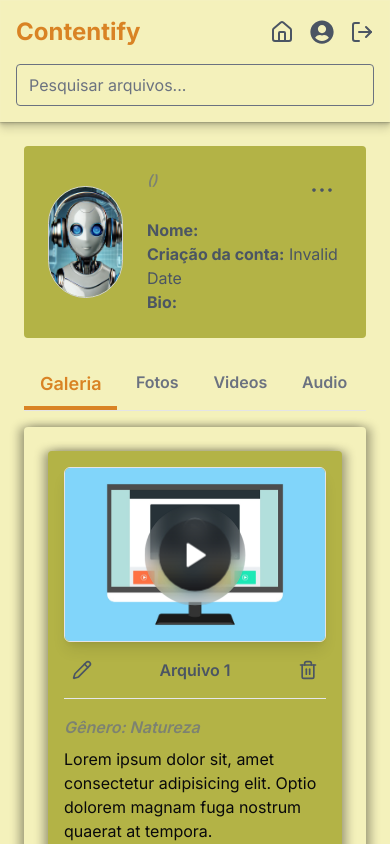
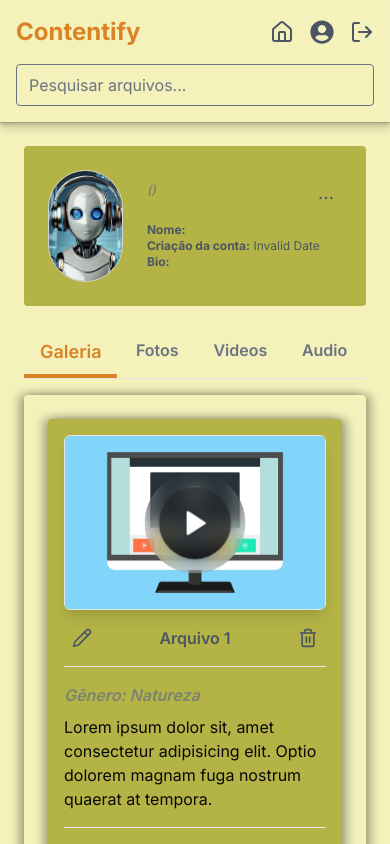
Before and after one commit to Sistema-de-Gerenciamento-Multimidia/SGM_frontend, a React (Vite) app: page /perfil in a window 390 px wide. Shown: the top 844 px of the page. Built offline with nearby package versions, Linux system fonts and the light colour scheme; no server answers; sample sign-in values are in the browser's storage.

Commit message:
fix:responsive

```diff
--- a/src/components/button_upload.tsx
+++ b/src/components/button_upload.tsx
@@ -48,7 +48,7 @@ const schema = z
           message: "As tags não podem estar vazias.",
         }
       ),
-    genre: z.string().optional(), // Gênero começa como opcional
+    genre: z.string().optional(),
   })
   .superRefine((data, ctx) => {
     const isAudioOrVideo = ["video/mp4", "audio/mpeg", "audio/mp3"].includes(
@@ -63,7 +63,7 @@ const schema = z
     }
   });
 
-// Tipagem do formulário
+
 type FormValues = z.infer<typeof schema>;
 
 export function DialogDemo() {
--- a/src/components/ui/select_radix.tsx
+++ b/src/components/ui/select_radix.tsx
@@ -67,11 +67,11 @@ export function CustomSelect({
         onClick={() => setIsDropdownOpen((prev) => !prev)}
         aria-label="Options"
       >
-        <DotsHorizontalIcon className="w-6 h-6 text-gray-600" />
+        <DotsHorizontalIcon className="w-4 h-4 sm:w-6 sm:h-6 text-gray-600" />
       </button>
 
       {isDropdownOpen && (
-        <div className="absolute right-0 mt-2 w-48 bg-gray-400 rounded shadow-lg p-4 z-10">
+        <div className="w-40 absolute right-0 mt-2 sm:w-48 bg-gray-400 rounded shadow-lg p-4 z-10">
           <div
             className="text-gray-100 hover:bg-fulvoushover cursor-pointer p-2 rounded flex justify-center"
             onClick={() => {
--- a/src/pages/perfilpage.tsx
+++ b/src/pages/perfilpage.tsx
@@ -45,8 +45,8 @@ export function PerfilPage() {
           <div className="w-full space-y-2">
             <div className="flex justify-between">
               <div className="flex flex-col md:flex-row items-baseline">
-                <h2 className="text-3xl font-semibold">{user.username}</h2>
-                <p className="text-gray-500 italic opacity-75 font-semibold text-sm">
+                <h2 className="text-xl font-bold sm:text-3xl sm:font-semibold">{user.username}</h2>
+                <p className="text-gray-500 text-xs sm:text-gray-500 italic opacity-75 font-semibold sm:text-sm">
                   ({user.email})
                 </p>
               </div>
@@ -54,14 +54,14 @@ export function PerfilPage() {
             </div>
             {/* Informações adicionais */}
             <div className="mt-2">
-              <p className="text-gray-600">
+              <p className="text-xs text-gray-600 sm:text-lg">
                 <strong>Nome:</strong> {user.name}
               </p>
-              <p className="text-gray-600">
+              <p className="text-gray-600 text-xs sm:text-lg">
                 <strong>Criação da conta:</strong>{" "}
                 {new Date(user.date_joined).toLocaleDateString("pt-BR")}
               </p>
-              <p className=" text-gray-600">
+              <p className="text-xs text-gray-600 sm:text-lg">
                 <strong>Bio:</strong> {user.description}
               </p>
             </div>
```
